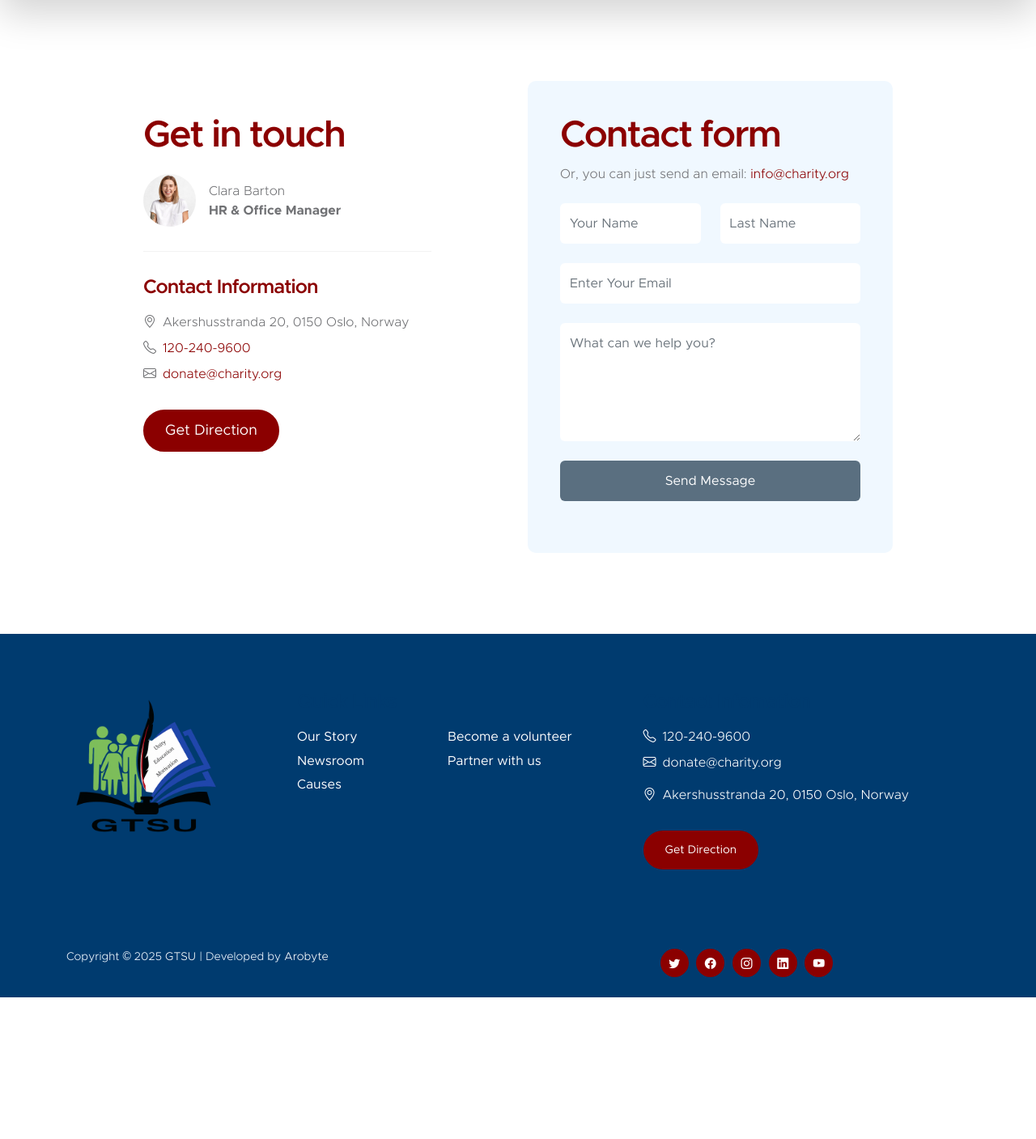
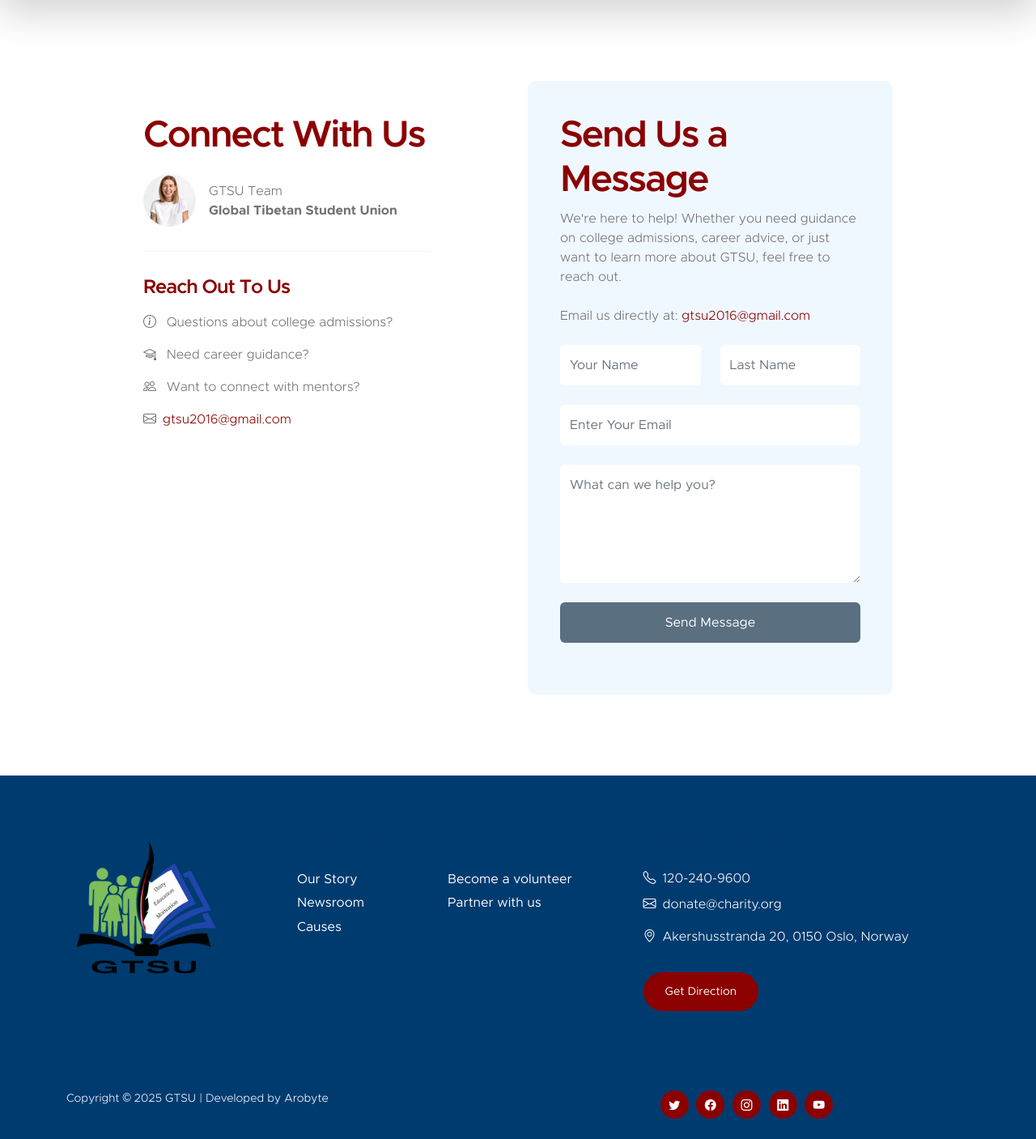
Before and after one commit to lobsangtashi123/gtsu, a Django app: page /contact/ in a window 1280 px wide. Shown: the part 139-1546 px from the top of the page at 81% size. Before the commit the page ends 1371 px from the top, so only its background shows below. Run offline with Django 4.2, Linux system fonts and the light colour scheme; some libraries are stand-ins or nearby versions.

Commit message:
Update contact.html

```diff
--- a/templates/contact.html
+++ b/templates/contact.html
@@ -9,36 +9,39 @@
         <div class="row">
             <div class="col-lg-4 col-12 ms-auto mb-5 mb-lg-0">
                 <div class="contact-info-wrap">
-                    <h2>Get in touch</h2>
+                    <h2>Connect With Us</h2>
 
                     <div class="contact-image-wrap d-flex flex-wrap">
                         <img src="{% static 'images/avatar/pretty-blonde-woman-wearing-white-t-shirt.jpg' %}" class="img-fluid avatar-image" alt="">
 
                         <div class="d-flex flex-column justify-content-center ms-3">
-                            <p class="mb-0">Clara Barton</p>
-                            <p class="mb-0"><strong>HR & Office Manager</strong></p>
+                            <p class="mb-0">GTSU Team</p>
+                            <p class="mb-0"><strong>Global Tibetan Student Union</strong></p>
                         </div>
                     </div>
 
                     <div class="contact-info">
-                        <h5 class="mb-3">Contact Information</h5>
+                        <h5 class="mb-3">Reach Out To Us</h5>
 
-                        <p class="d-flex mb-2">
-                            <i class="bi-geo-alt me-2"></i>
-                            Akershusstranda 20, 0150 Oslo, Norway
+                        <p class="mb-3">
+                            <i class="bi-info-circle me-2"></i>
+                            Questions about college admissions?
                         </p>
 
-                        <p class="d-flex mb-2">
-                            <i class="bi-telephone me-2"></i>
-                            <a href="tel: 120-240-9600">120-240-9600</a>
+                        <p class="mb-3">
+                            <i class="bi-mortarboard me-2"></i>
+                            Need career guidance?
+                        </p>
+
+                        <p class="mb-3">
+                            <i class="bi-people me-2"></i>
+                            Want to connect with mentors?
                         </p>
 
                         <p class="d-flex">
                             <i class="bi-envelope me-2"></i>
-                            <a href="mailto:donate@charity.org">donate@charity.org</a>
+                            <a href="mailto:gtsu2016@gmail.com">gtsu2016@gmail.com</a>
                         </p>
-
-                        <a href="#" class="custom-btn btn mt-3">Get Direction</a>
                     </div>
                 </div>
             </div>
@@ -46,10 +49,13 @@
             <div class="col-lg-5 col-12 mx-auto">
                 <form class="custom-form contact-form" action="/contact/" method="post" role="form">
                     {% csrf_token %}
-                    <h2>Contact form</h2>
+                    <h2>Send Us a Message</h2>
 
-                    <p class="mb-4">Or, you can just send an email:
-                        <a href="mailto:info@charity.org">info@charity.org</a>
+                    <p class="mb-4">We're here to help! Whether you need guidance on college admissions, career advice, or just want to learn more about GTSU, feel free to reach out.
+                    </p>
+
+                    <p class="mb-4">Email us directly at:
+                        <a href="mailto:gtsu2016@gmail.com">gtsu2016@gmail.com</a>
                     </p>
                     <div class="row">
                         <div class="col-lg-6 col-md-6 col-12">
```
